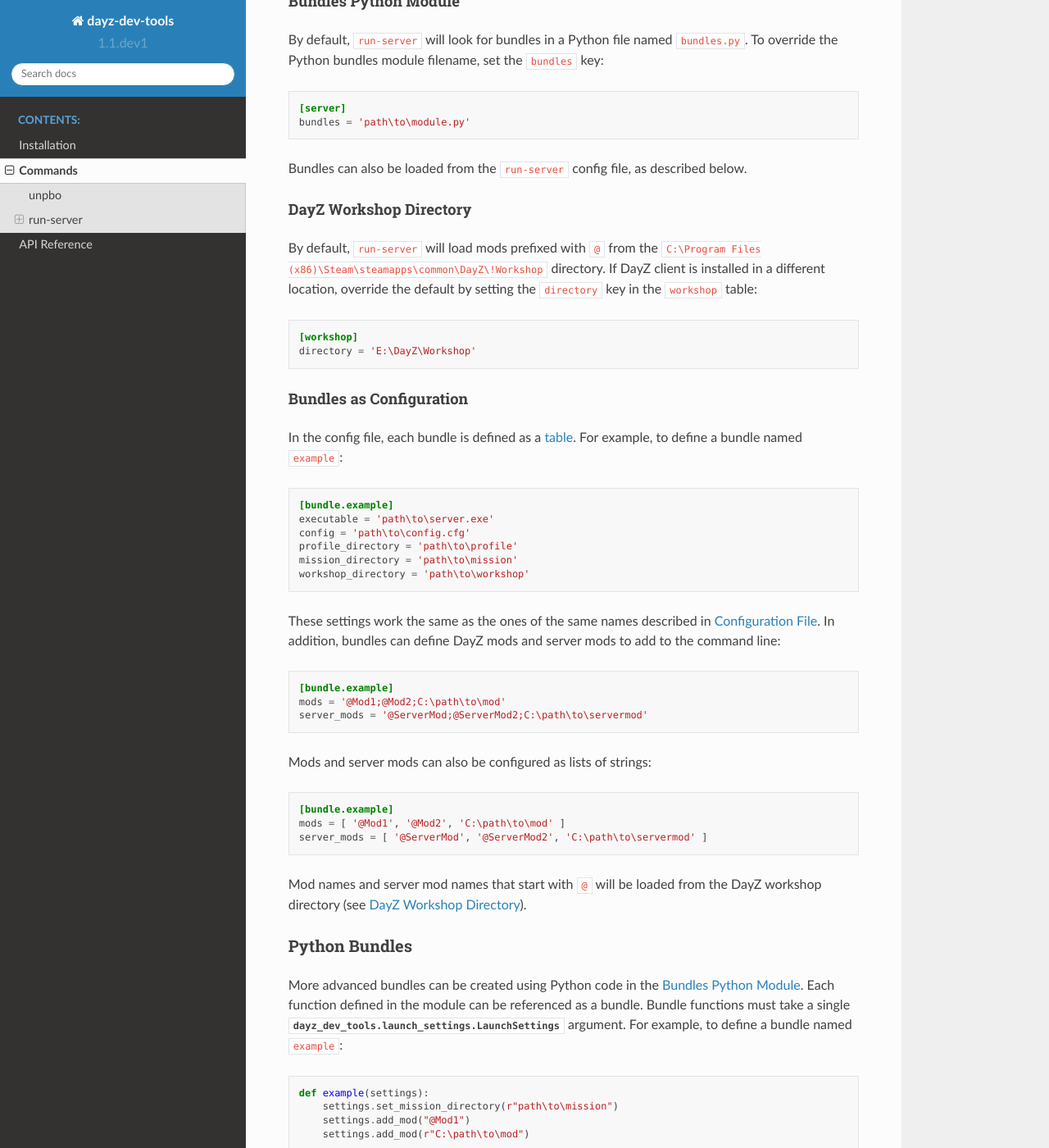
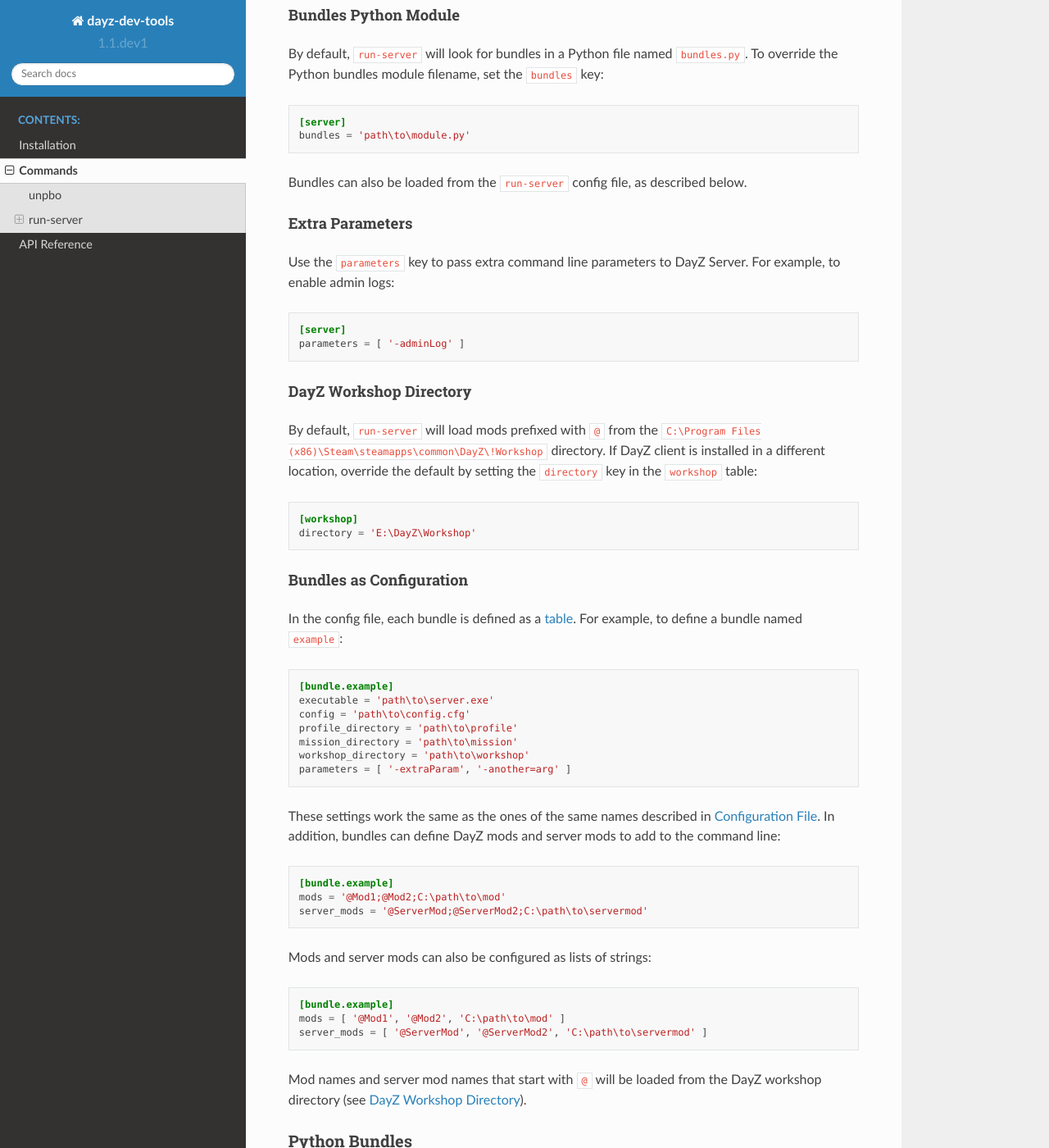
Before and after one commit to tjensen/dayz-dev-tools, a Sphinx documentation site: the page built from docs/commands.rst, in a window 1280 px wide and 1400 px high, scrolled down 2800 px. Shown: the whole window at 82% size. Built offline with Sphinx 7.4.7 and the Read the Docs theme 2.0.0, drawn with Linux system fonts in a browser that asks for light colours; some of the changed text lies outside the part shown.

Commit message:
Documenting new `parameters` server.toml settings

```diff
--- a/docs/commands.rst
+++ b/docs/commands.rst
@@ -82,6 +82,7 @@ file. For example:
    profile_directory = "profile"
    mission_directory = 'mpmissions\dayzoffline.enoch'
    bundles = 'path\to\module.py'
+   parameters = [ '-opt1', '-opt2=value' ]
 
    [workshop]
    directory = 'E:\DayZ\Workshop'
@@ -151,6 +152,17 @@ By default, ``run-server`` will look for bundles in a Python file named
 Bundles can also be loaded from the ``run-server`` config file, as described
 below.
 
+Extra Parameters
+""""""""""""""""
+
+Use the ``parameters`` key to pass extra command line parameters to DayZ
+Server. For example, to enable admin logs:
+
+.. code:: toml
+
+   [server]
+   parameters = [ '-adminLog' ]
+
 DayZ Workshop Directory
 """""""""""""""""""""""
 
@@ -179,6 +191,7 @@ named ``example``:
    profile_directory = 'path\to\profile'
    mission_directory = 'path\to\mission'
    workshop_directory = 'path\to\workshop'
+   parameters = [ '-extraParam', '-another=arg' ]
 
 These settings work the same as the ones of the same names described in
 `Configuration File`_. In addition, bundles can define DayZ mods and server
```
